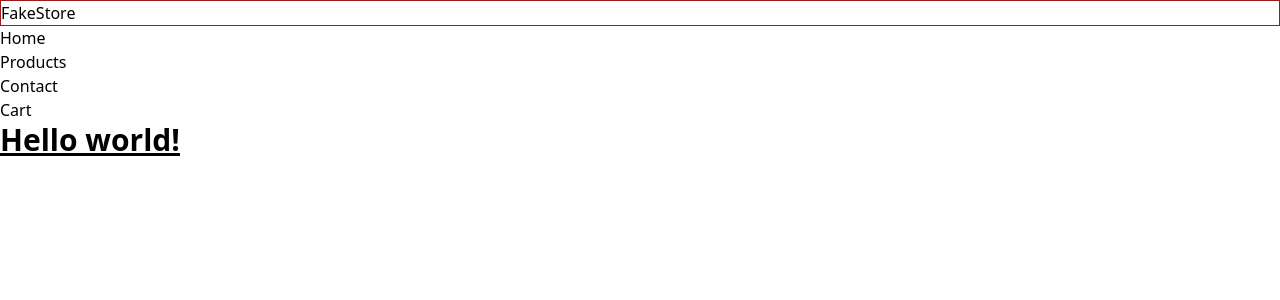
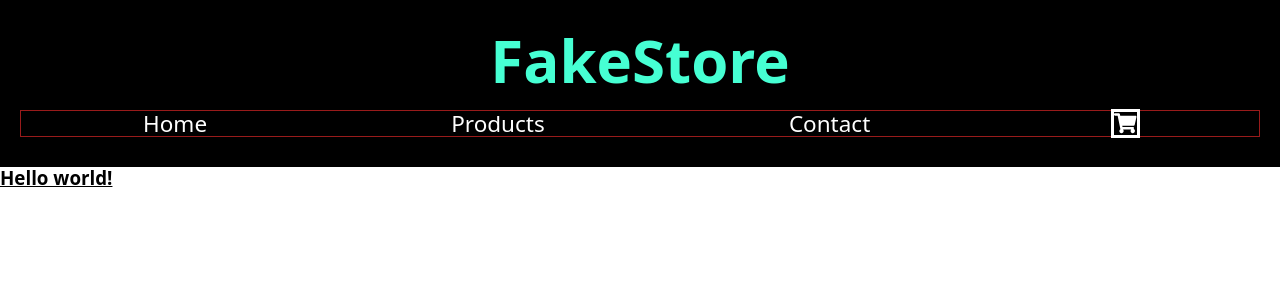
Before and after one commit to presh-031/Fakestore, a React (Create React App) app: page / in a window 1280 px wide. Shown: the top 300 px of the page. Built offline with nearby package versions, Linux system fonts and the light colour scheme.

Commit message:
finished styling navbar

```diff
--- a/package.json
+++ b/package.json
@@ -9,6 +9,7 @@
     "axios": "^0.27.2",
     "react": "^18.2.0",
     "react-dom": "^18.2.0",
+    "react-icons": "^4.7.1",
     "react-router-dom": "^6.4.4",
     "react-scripts": "5.0.1",
     "web-vitals": "^2.1.4"
--- a/src/components/Navbar.jsx
+++ b/src/components/Navbar.jsx
@@ -1,10 +1,10 @@
 import { Link } from "react-router-dom";
-
+import { FaShoppingCart } from "react-icons/fa";
 const Navbar = () => {
   return (
-    <div>
-      <p className="border border-red-800">FakeStore</p>
-      <ul>
+    <div className="bg-black text-white py-12 px-8">
+      <h1 className="text-center text-8xl text-[#46ffd3] font-bold">FakeStore</h1>
+      <ul className="text-4xl flex items-center justify-around mt-8 border border-red-800">
         <li>
           <Link to="/">Home</Link>
         </li>
@@ -14,8 +14,10 @@ const Navbar = () => {
         <li>
           <Link to={"/contact"}>Contact</Link>
         </li>
-        <li>
-          <Link to={"/cart"}>Cart</Link>
+        <li className="outline flex items-center justify-center">
+          <Link to={"/cart"}>
+            <FaShoppingCart />
+          </Link>
         </li>
       </ul>
     </div>
--- a/src/index.css
+++ b/src/index.css
@@ -9,3 +9,7 @@
   margin: 0;
   box-sizing: border-box;
 }
+
+:root {
+  font-size: 62.5%;
+}
```
Also changed, not shown: 1 other file (tests, documents, lock files or other folders).
